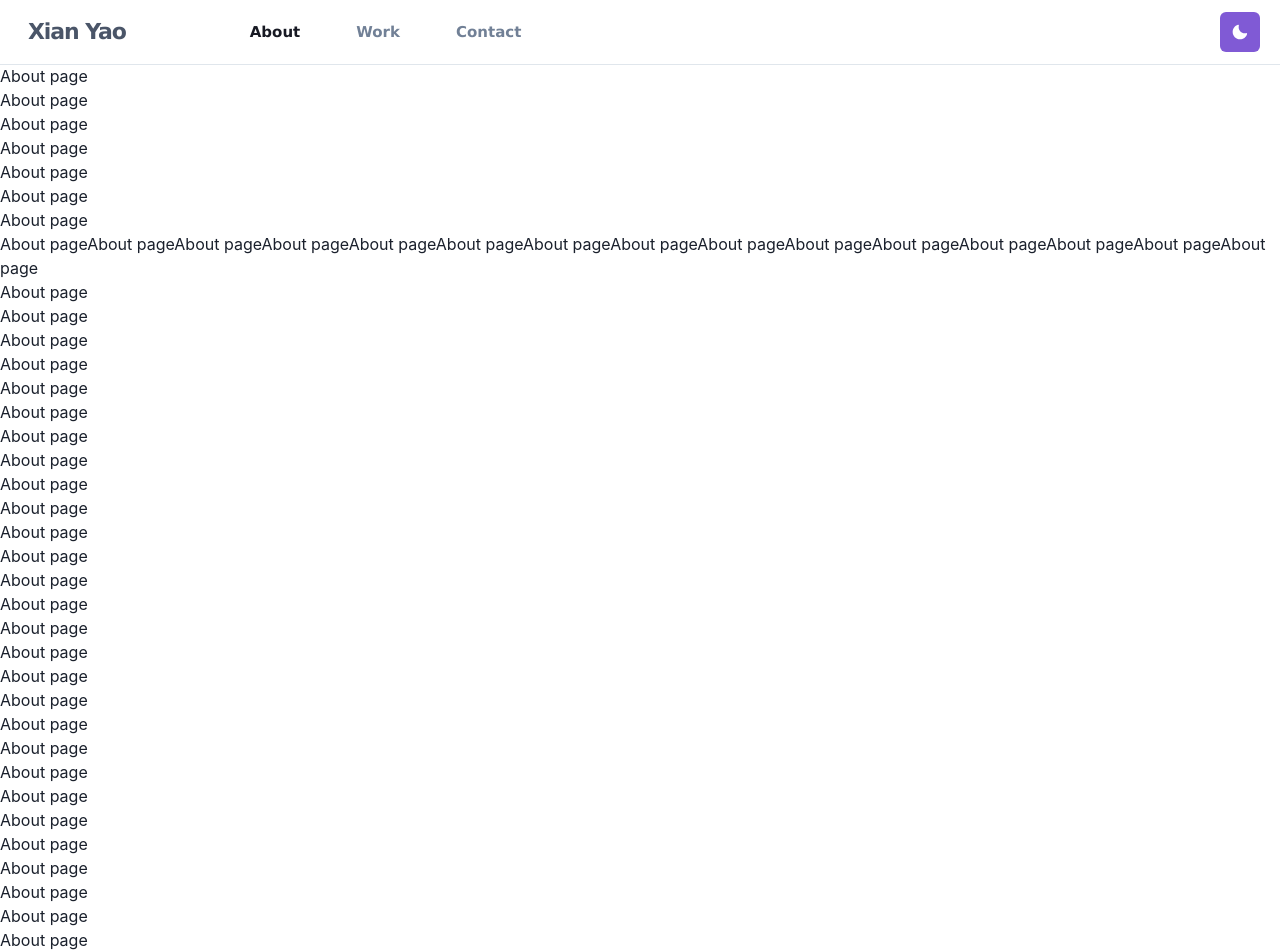
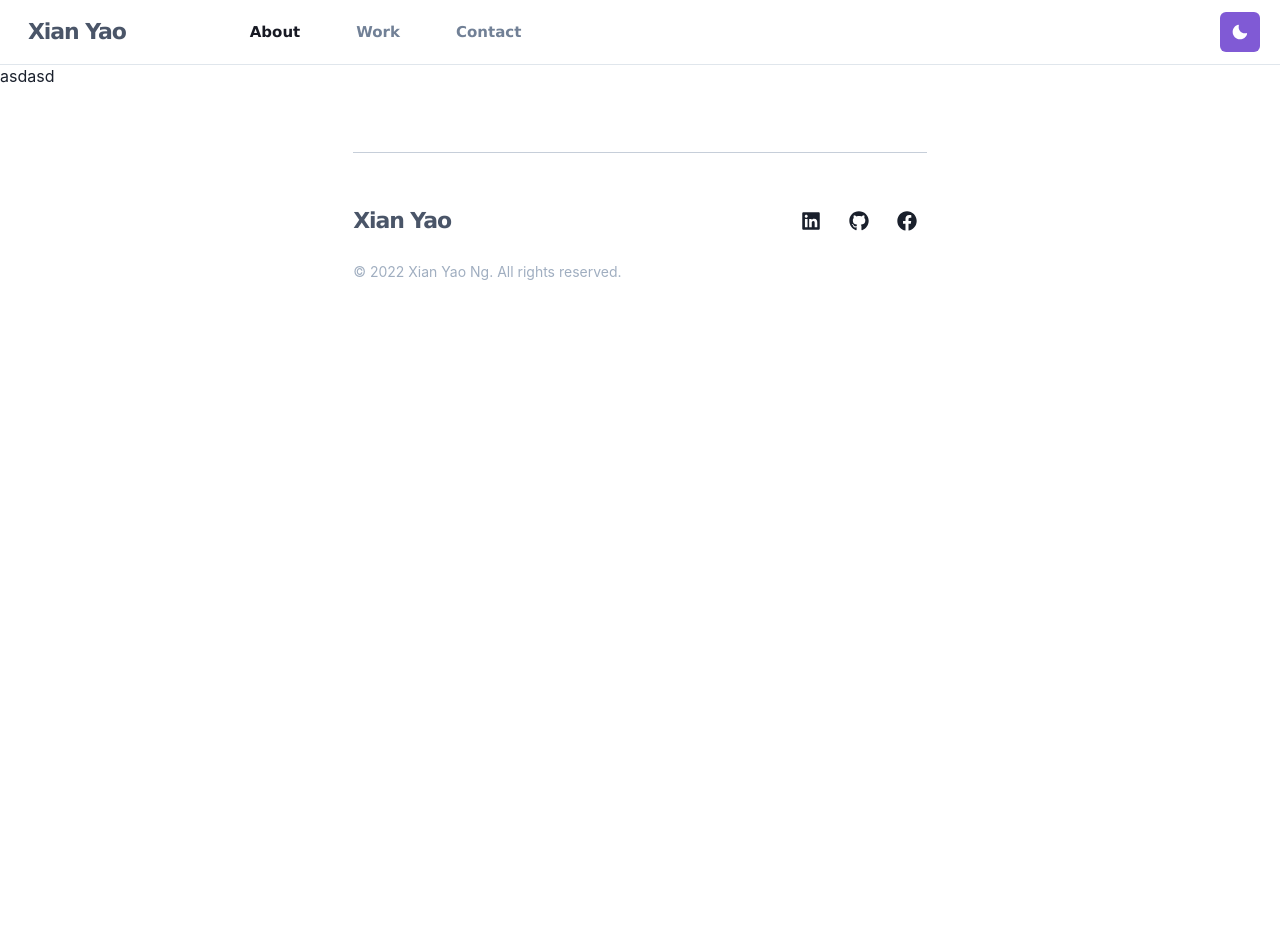
Before and after one commit to xianyao009/xianyaong-portfolio, a Next.js app: page /about in a window 1280 px wide. Shown: the top 952 px of the page. After the commit the page ends 800 px from the top, so only its background shows below. Built offline with nearby package versions, Linux system fonts and the light colour scheme.

Commit message:
Refactored and updated some code

```diff
--- a/components/container/Footer.js
+++ b/components/container/Footer.js
@@ -44,21 +44,21 @@ const Footer = () => {
                 as="a"
                 href="https://www.linkedin.com/in/xianyaong"
                 target="_blank"
-                aria-label="LinkedIn"
+                aria-label="linkedIn"
                 icon={<FaLinkedin fontSize="1.25rem" />}
               />
               <IconButton
                 as="a"
                 href="https://www.github.com/xianyao009"
                 target="_blank"
-                aria-label="GitHub"
+                aria-label="gitHub"
                 icon={<FaGithub fontSize="1.25rem" />}
               />
               <IconButton
                 as="a"
                 href="https://www.facebook.com/xianyao009"
                 target="_blank"
-                aria-label="Facebook"
+                aria-label="facebook"
                 icon={<FaFacebook fontSize="1.25rem" />}
               />
             </ButtonGroup>
--- a/components/container/Navbar.js
+++ b/components/container/Navbar.js
@@ -41,6 +41,7 @@ const Navbar = () => {
         as={motion.nav}
         position="fixed"
         w="100%"
+        zIndex={2}
         bg={useColorModeValue("#ffffff40", "#20202380")}
         backdropFilter="blur(7px)"
         variants={navbarVariants}
--- a/components/ui/NavbarLink.js
+++ b/components/ui/NavbarLink.js
@@ -35,7 +35,6 @@ const NavbarLink = (props) => {
           variants={navbarLinkVariants}
           whileHover={{
             scale: 1.1,
-            textShadow: "0px 0px 8px rgb(255,255,255)",
           }}
         >
           {props.text}
--- a/pages/about/index.js
+++ b/pages/about/index.js
@@ -1,50 +1,9 @@
+import Content from "../../components/container/Content";
+
 const about = () => {
   return (
     <>
-      <h1>About page</h1>
-      <h1>About page</h1>
-      <h1>About page</h1>
-      <h1>About page</h1>
-      <h1>About page</h1>
-      <h1>About page</h1>
-      <h1>About page</h1>
-      <h1>
-        About pageAbout pageAbout pageAbout pageAbout pageAbout pageAbout
-        pageAbout pageAbout pageAbout pageAbout pageAbout pageAbout pageAbout
-        pageAbout page
-      </h1>
-      <h1>About page</h1>
-      <h1>About page</h1>
-      <h1>About page</h1>
-      <h1>About page</h1>
-      <h1>About page</h1>
-      <h1>About page</h1>
-      <h1>About page</h1>
-      <h1>About page</h1>
-      <h1>About page</h1>
-      <h1>About page</h1>
-      <h1>About page</h1>
-      <h1>About page</h1>
-      <h1>About page</h1>
-      <h1>About page</h1>
-      <h1>About page</h1>
-      <h1>About page</h1>
-      <h1>About page</h1>
-      <h1>About page</h1>
-      <h1>About page</h1>
-      <h1>About page</h1>
-      <h1>About page</h1>
-      <h1>About page</h1>
-      <h1>About page</h1>
-      <h1>About page</h1>
-      <h1>About page</h1>
-      <h1>About page</h1>
-      <h1>About page</h1>
-      <h1>About page</h1>
-      <h1>About page</h1>
-      <h1>About page</h1>
-      <h1>About page</h1>
-      <h1>About page</h1>
+      <Content content={<h1>asdasd</h1>} />
     </>
   );
 };
```
Also changed, not shown: pages/index.js (+3 -32 lines), pages/work/index.js (+3 -44 lines).
